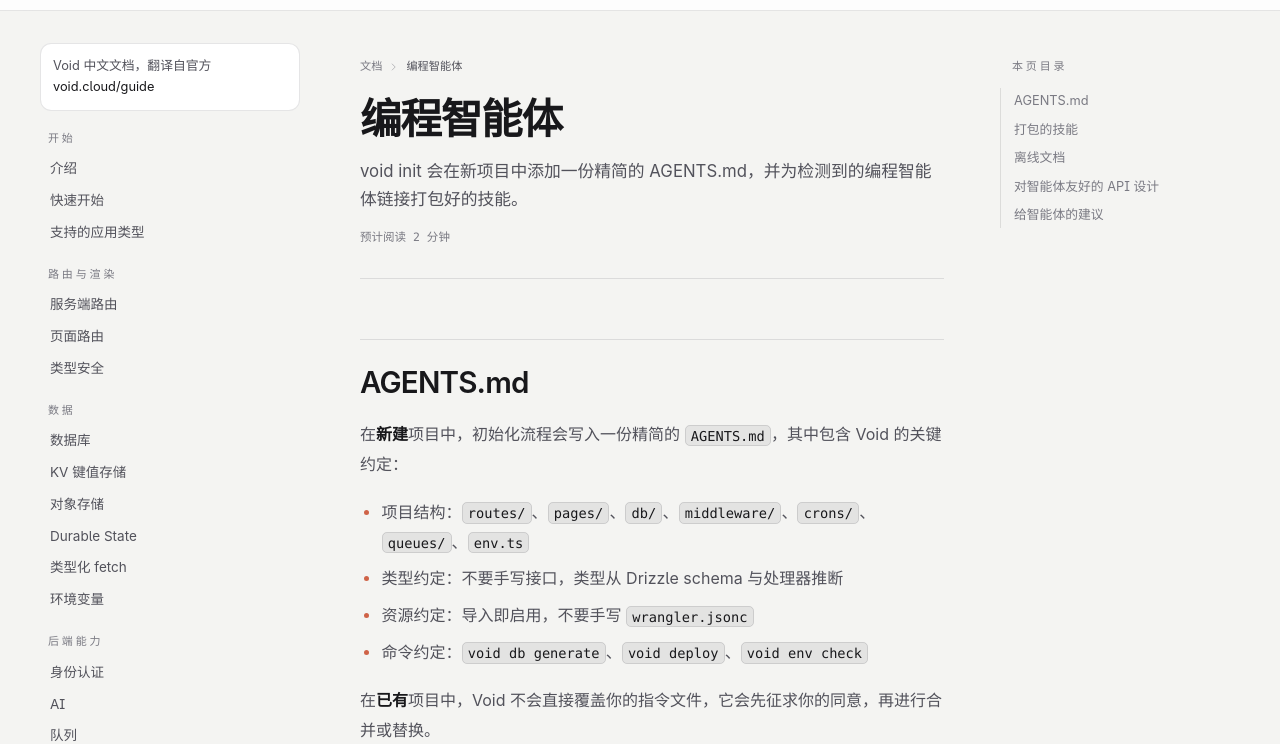
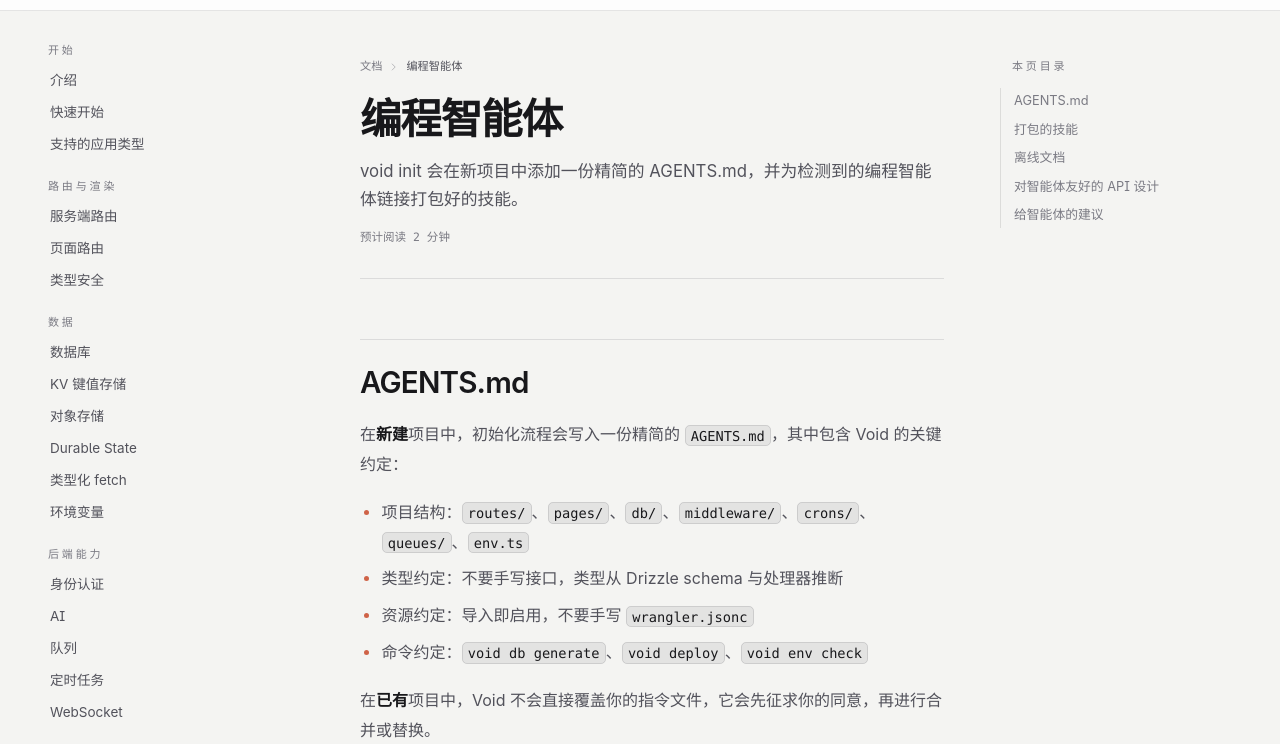
Before and after one commit to bbylw/Void-CN, an Astro site: page /docs/agents in a window 1280 px wide. Shown: the part 54-798 px from the top of the page. Built offline with nearby package versions, Linux system fonts and the light colour scheme; Astro itself is replaced by a stand-in of ours; a web font is replaced by a local one.

Commit message:
fix(void.cloud): 移除文档侧栏顶部的介绍框
左侧导航不再显示「Void 中文文档，翻译自官方 void.cloud/guide」介绍卡片，
导航从第一个分组直接开始，避免影响侧栏观感。

Co-Authored-By: WorkBuddy <noreply@workbuddy.ai>

```diff
--- a/src/components/docs/DocsSidebar.astro
+++ b/src/components/docs/DocsSidebar.astro
@@ -49,24 +49,6 @@
     </ul>
   ) : (
     <nav aria-label="文档导航" class="pb-4">
-      <div
-        class="mb-5 rounded-[0.7rem] border p-3"
-        style="border-color:var(--c-line);background:var(--c-surface)"
-      >
-        <p class="text-[0.8rem] leading-relaxed" style="color:var(--c-fg-muted)">
-          Void 中文文档，翻译自官方
-          <a
-            href="https://void.cloud/guide/"
-            target="_blank"
-            rel="noreferrer noopener"
-            class="link-underline"
-            style="color:var(--c-fg)"
-          >
-            void.cloud/guide
-          </a>
-        </p>
-      </div>
-
       {DOCS_NAV.map((g) => (
         <div class="mb-5">
           <h2 class="eyebrow px-2 pb-1.5">{g.label}</h2>
```
